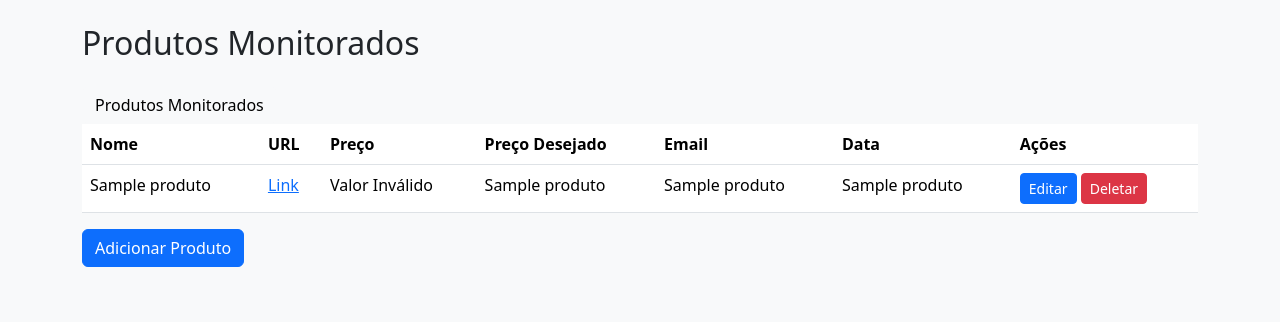
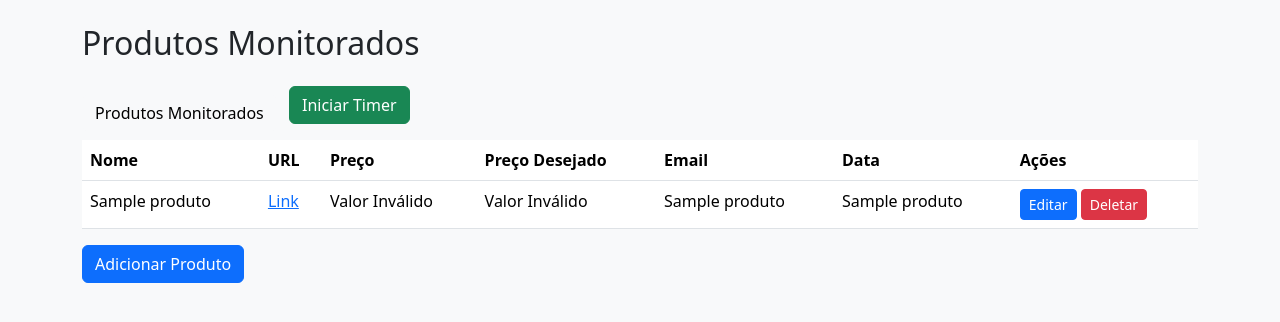
Before and after one commit to Astrx01/RAD-Americanas, a Flask app: template templates/lista.html in a window 1280 px wide. Shown: the part 56-378 px from the top of the page. Run offline with Flask 3, Linux system fonts and the light colour scheme; the template is opened without the code that fills it: most values are stand-ins (such as "Sample title", 1, 10 or a date in 2020); some libraries are stand-ins or nearby versions.

Commit message:
ajustes finalizados

```diff
--- a/app.py
+++ b/app.py
@@ -5,6 +5,7 @@ from rastreador import get_info_americanas, salvar_preco_em_db
 from werkzeug.security import generate_password_hash, check_password_hash
 import plotly.graph_objects as go
 from plotly.offline import plot
+import subprocess
 
 app = Flask(__name__)
 app.secret_key = os.urandom(24)
@@ -51,7 +52,7 @@ criar_tabela_precos()
 def register():
     if request.method == 'POST':
         username = request.form['username']
-        email = request.form['email']  # Adicionado
+        email = request.form['email']
         password = request.form['password']
 
         conn = sqlite3.connect(DB_PATH)
@@ -213,18 +214,28 @@ def deletar_produto(nome):
 @app.route('/relatorio')
 @login_required
 def relatorio():
-    conn = sqlite3.connect('db/precos.db')
+    conn = sqlite3.connect(DB_PATH)
+    conn.row_factory = sqlite3.Row
     cursor = conn.cursor()
-    user_id = session['user_id']
-    cursor.execute('SELECT nome, preco, data FROM precos WHERE user_id = ? ORDER BY nome, data DESC', (user_id,))
-    registros = cursor.fetchall()
+    cursor.execute("""
+        SELECT nome, preco, data
+        FROM precos
+        ORDER BY nome, data DESC
+    """)
+    rows = cursor.fetchall()
     conn.close()
 
+    # Agrupa por nome do produto
     produtos = {}
-    for nome, preco, data in registros:
+    for row in rows:
+        nome = row['nome']
+        consulta = {
+            'preco': row['preco'],
+            'data': row['data']
+        }
         if nome not in produtos:
             produtos[nome] = []
-        produtos[nome].append({'preco': preco, 'data': data})
+        produtos[nome].append(consulta)
 
     return render_template('relatorio.html', produtos=produtos)
 
@@ -249,28 +260,21 @@ def editar_produto(produto_id):
 @app.route('/atualizar/<int:produto_id>', methods=['POST'])
 @login_required
 def atualizar_produto(produto_id):
-    if request.method == 'POST':
-        nome = request.form['nome']
-        url = request.form['url']
-        preco_desejado = request.form['preco_desejado']
-        email = request.form['email']
-        user_id = session['user_id']
+    nome = request.form['nome']
+    url = request.form['url']
+    preco_desejado = request.form['preco_desejado']
+    email = request.form['email']
 
-        conn = sqlite3.connect(DB_PATH)
-        cursor = conn.cursor()
-        try:
-            cursor.execute("""
-                UPDATE precos
-                SET nome = ?, url = ?, precoDesejado = ?, email = ?
-                WHERE id = ? AND user_id = ?
-            """, (nome, url, preco_desejado, email, produto_id, user_id))
-            conn.commit()
-            flash('Produto atualizado com sucesso!', 'success')
-        except sqlite3.Error as e:
-            flash(f'Erro ao atualizar o produto: {e}', 'danger')
-        finally:
-            conn.close()
-
+    conn = sqlite3.connect(DB_PATH)
+    cursor = conn.cursor()
+    cursor.execute("""
+        UPDATE precos
+        SET nome = ?, url = ?, precoDesejado = ?, email = ?
+        WHERE id = ?
+    """, (nome, url, preco_desejado, email, produto_id))
+    conn.commit()
+    conn.close()
+    flash('Produto atualizado com sucesso!', 'success')
     return redirect(url_for('listar_produtos'))
 
 @app.route('/graficos')
@@ -278,23 +282,34 @@ def atualizar_produto(produto_id):
 def graficos():
     conn = sqlite3.connect(DB_PATH)
     cursor = conn.cursor()
-    user_id = session['user_id']
-    cursor.execute('SELECT nome, preco, data FROM precos WHERE user_id = ? ORDER BY nome, data DESC', (user_id,))
-    registros = cursor.fetchall()
+    cursor.execute("""
+        SELECT nome, preco, data
+        FROM precos
+        ORDER BY nome, data
+    """)
+    rows = cursor.fetchall()
     conn.close()
 
+    # Organiza os dados por produto
     produtos = {}
-    for nome, preco, data in registros:
+    for nome, preco, data in rows:
         if nome not in produtos:
-            produtos[nome] = {'precos': [], 'datas': []}
+            produtos[nome] = {'datas': [], 'precos': []}
+        produtos[nome]['datas'].append(data)
         produtos[nome]['precos'].append(preco)
-        produtos[nome]['datas'].append(data)
 
-    # Gerar gráficos para cada produto
+    # Gera um gráfico Plotly para cada produto
+    from plotly.offline import plot
+    import plotly.graph_objs as go
     graficos_html = {}
-    for nome, dados in produtos.items():
-        fig = go.Figure(data=[go.Scatter(x=dados['datas'], y=dados['precos'], mode='lines+markers')])
-        fig.update_layout(title=f'Histórico de Preços de {nome}', xaxis_title='Data', yaxis_title='Preço')
+    for nome, valores in produtos.items():
+        fig = go.Figure(data=[go.Scatter(
+            x=valores['datas'],
+            y=valores['precos'],
+            mode='lines+markers',
+            name=nome
+        )])
+        fig.update_layout(title=f'Histórico de Preços de {nome}', xaxis_title='Data', yaxis_title='Preço (R$)')
         graficos_html[nome] = plot(fig, output_type='div')
 
     return render_template('graficos.html', graficos_html=graficos_html)
@@ -326,5 +341,15 @@ def graficos_pesquisa():
 
     return render_template('graficos_pesquisa.html', graficos_html=graficos_html)
 
+@app.route('/iniciar_timer', methods=['POST'])
+@login_required
+def iniciar_timer():
+    try:
+        subprocess.Popen(['python', 'timer.py'])
+        flash('Timer iniciado com sucesso!', 'success')
+    except Exception as e:
+        flash(f'Erro ao iniciar o timer: {e}', 'danger')
+    return redirect(url_for('index'))
+
 if __name__ == "__main__":
     app.run(debug=True)
--- a/rastreador.py
+++ b/rastreador.py
@@ -23,13 +23,24 @@ EMAIL_DESTINATARIO = 'destinatario@example.com'
 def enviar_email_alerta(nome, url, preco_atual, precoDesejado, email_usuario):
     assunto = f"Alerta de preço: {nome}"
     corpo = f"""
-    <p>O preço do produto <b>{nome}</b> caiu para <b>R${preco_atual:.2f}</b>.</p>
-    <p>Seu preço desejado era: R${precoDesejado}</p>
-    <p>Confira no link: <a href="{url}">{url}</a></p>
+    <div style="font-family: Arial, sans-serif; background: #f6f8fa; padding: 24px;">
+        <div style="max-width: 500px; margin: auto; background: #fff; border-radius: 8px; box-shadow: 0 2px 8px #eee; padding: 24px;">
+            <h2 style="color: #d7263d; text-align: center;">Rastreador de Preços!</h2>
+            <p style="font-size: 18px; color: #222;">O preço do produto <b>{nome}</b> caiu!</p>
+            <div style="background: #eafaf1; border-radius: 6px; padding: 16px; margin: 16px 0; text-align: center;">
+                <span style="font-size: 16px; color: #555;">Preço atual:</span><br>
+                <span style="font-size: 32px; color: #27ae60; font-weight: bold;">R$ {preco_atual:.2f}</span>
+            </div>
+            <p style="font-size: 16px; color: #555;">Seu preço desejado era: <b>R$ {precoDesejado}</b></p>
+            <a href="{url}" style="display: inline-block; background: #d7263d; color: #fff; padding: 12px 24px; border-radius: 4px; text-decoration: none; font-weight: bold; margin-top: 16px;">Ver Produto</a>
+            <hr style="margin: 24px 0;">
+            <p style="font-size: 12px; color: #aaa; text-align: center;">Você está recebendo este alerta porque cadastrou este produto no Rastreador de Preços.</p>
+        </div>
+    </div>
     """
 
     msg = MIMEMultipart()
-    msg['From'] = EMAIL_REMETENTE
+    msg['From'] = f'Rastreador de Preços! <{EMAIL_REMETENTE}>'
     msg['To'] = email_usuario  # envia para o email fornecido
     msg['Subject'] = assunto
     msg.attach(MIMEText(corpo, 'html'))
--- a/templates/lista.html
+++ b/templates/lista.html
@@ -8,7 +8,13 @@
     {% block content %}
     <h2 class="mb-4">Produtos Monitorados</h2>
     <a class="btn btn-light me-2" href="{{ url_for('listar_produtos') }}">Produtos Monitorados</a>
-  <table class="table">
+
+    <!-- Botão para iniciar o timer -->
+    <form action="{{ url_for('iniciar_timer') }}" method="post" style="display:inline;">
+        <button type="submit" class="btn btn-success mb-3">Iniciar Timer</button>
+    </form>
+
+    <table class="table">
         <thead>
             <tr>
                 <th>Nome</th>
@@ -26,15 +32,21 @@
                 <td>{{ produto[1] }}</td>
                 <td><a href="{{ produto[2] }}" target="_blank">Link</a></td>
                 <td>
-                    {% if produto[2] is number %}
-                        R$ {{ "%.2f"|format(produto[2]) }}
+                    {% if produto[3] is number %}
+                        R$ {{ "%.2f"|format(produto[3]) }}
                     {% else %}
                         Valor Inválido
                     {% endif %}
                 </td>
-                <td>{{ produto[3] }}</td>
-                <td>{{ produto[4] }}</td>
+                <td>
+                    {% if produto[4] is number %}
+                        R$ {{ "%.2f"|format(produto[4]) }}
+                    {% else %}
+                        Valor Inválido
+                    {% endif %}
+                </td>
                 <td>{{ produto[5] }}</td>
+                <td>{{ produto[6] }}</td>
                 <td>
                     <a href="{{ url_for('editar_produto', produto_id=produto[0]) }}" class="btn btn-sm btn-primary">Editar</a>
                     <form action="{{ url_for('deletar_produto', nome=produto[1]) }}" method="post" style="display: inline;">
```
Also changed, not shown: templates/graficos.html (+10 -8 lines), templates/graficos_pesquisa.html (deleted, +0 -13 lines), timer.py (+8 -12 lines), db/precos.db.
